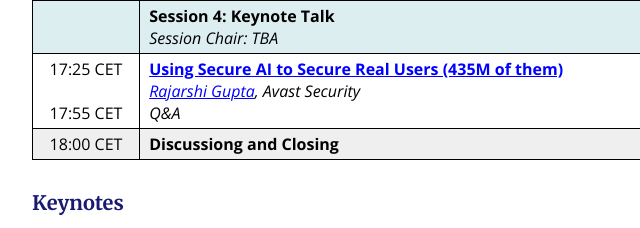
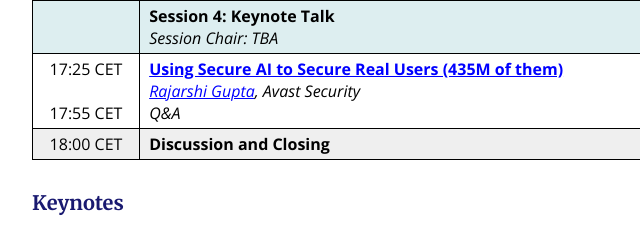
Before and after one commit to DependableSecureML/DependableSecureML.github.io, a plain HTML site: page program.html in a window 1280 px wide. Shown: the part 1102-1330 px from the top of the page, 18-658 px from the left. Drawn offline with nearby package versions, Linux system fonts and the light colour scheme.

Commit message:
Update program.html

```diff
--- a/program.html
+++ b/program.html
@@ -158,7 +158,7 @@
 
   <tr>
 	<td class="c10 c11"><span class="c2">18:00 CET</span></td>
-	<td class="c9 c11"><span class="c8 c2">Discussiong and Closing</span></td>
+	<td class="c9 c11"><span class="c8 c2">Discussion and Closing</span></td>
   </tr>
 
 <tr>
```
